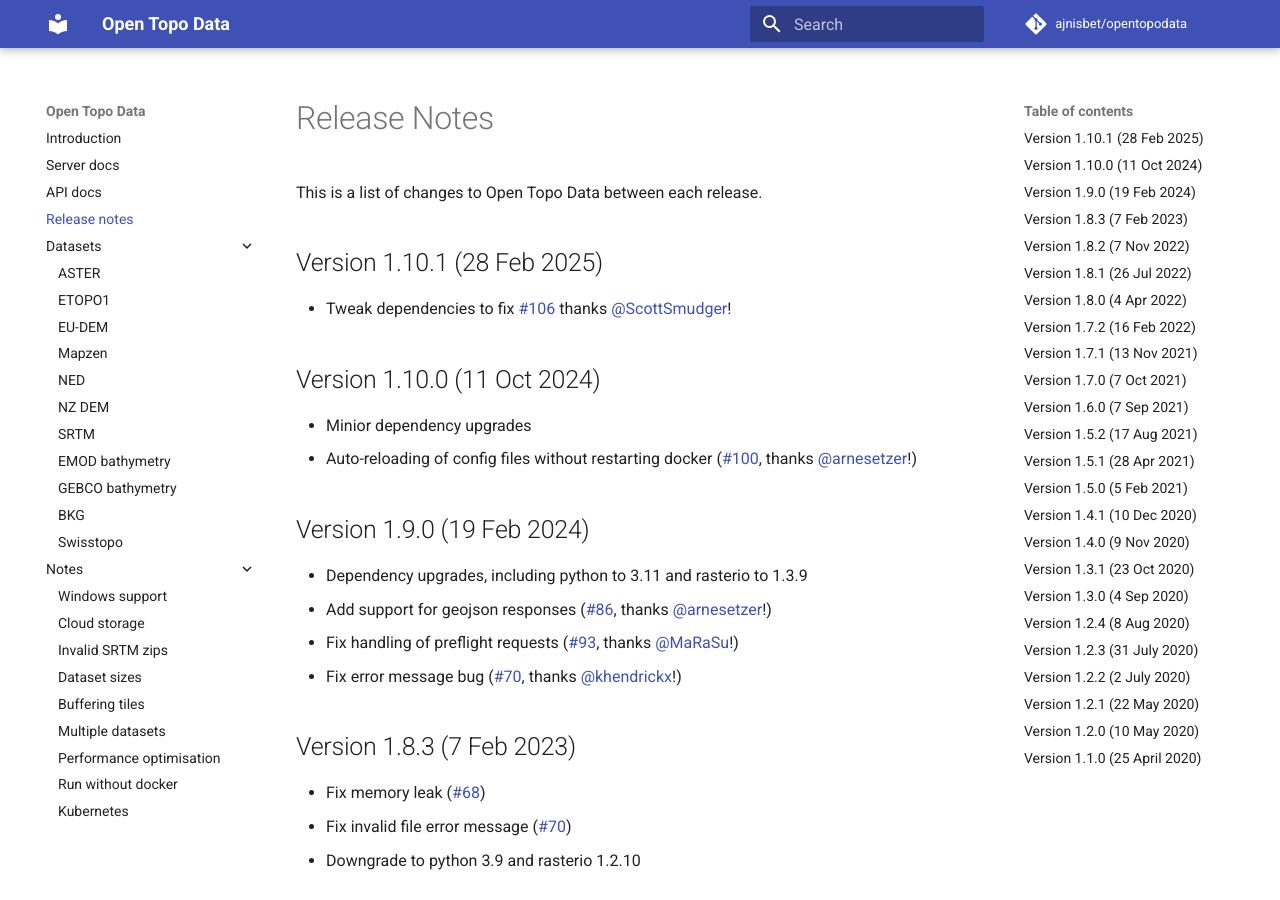
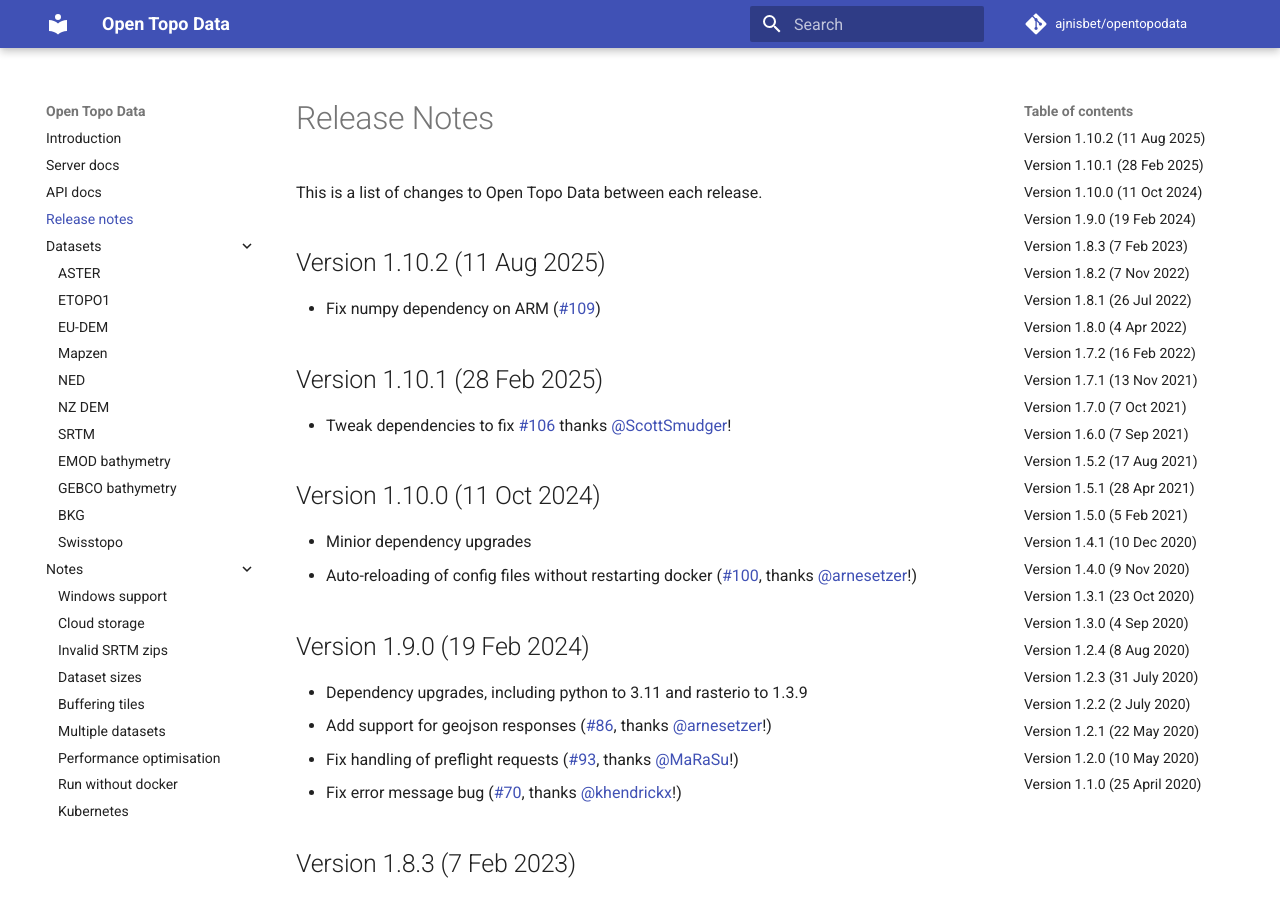
Before and after one commit to ajnisbet/opentopodata, an MkDocs documentation site: the page built from docs/changelog.md, in a window 1280 px wide and 900 px high. Built offline with MkDocs 1.6.1 and Material for MkDocs 9.7.7, drawn with Linux system fonts in a browser that asks for light colours; comment, search, counter and statistics services are not loaded.

Commit message:
Fix numpy on ARM (#112)

```diff
--- a/docs/changelog.md
+++ b/docs/changelog.md
@@ -1,6 +1,10 @@
 # Release Notes
 
 This is a list of changes to Open Topo Data between each release.
+
+
+## Version 1.10.2 (11 Aug 2025)
+* Fix numpy dependency on ARM ([#109](https://github.com/ajnisbet/opentopodata/issues/109))
 
 ## Version 1.10.1 (28 Feb 2025)
 * Tweak dependencies to fix [#106](https://github.com/ajnisbet/opentopodata/issues/106) thanks [@ScottSmudger](https://github.com/ScottSmudger)!
```
Also changed, not shown: requirements.txt (+29 -28 lines), 3 other files.
